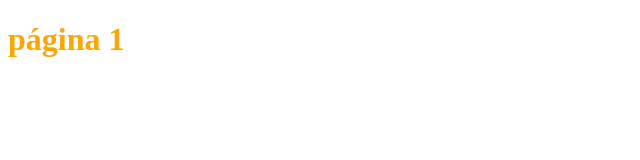
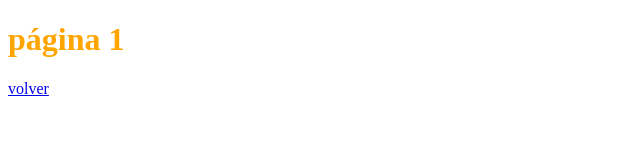
Before and after one commit to EstebanIM/estebaninzunza_unidad1, a plain HTML site: page page1.html in a window 1280 px wide. Shown: the full height of the page, 0-640 px from the left. Drawn offline with Linux system fonts and the light colour scheme.

Commit message:
vinculos agregados

```diff
--- a/page1.html
+++ b/page1.html
@@ -8,3 +8,4 @@
     <h1>página 1</h1>
   </body>
 </html>
+<a href="index.html">volver</a>
```
Also changed, not shown: page2.html (+1 -0 lines).
